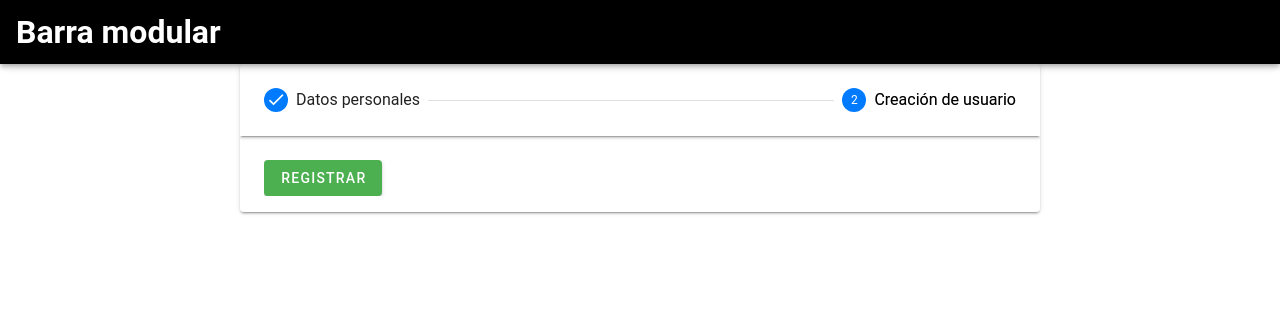
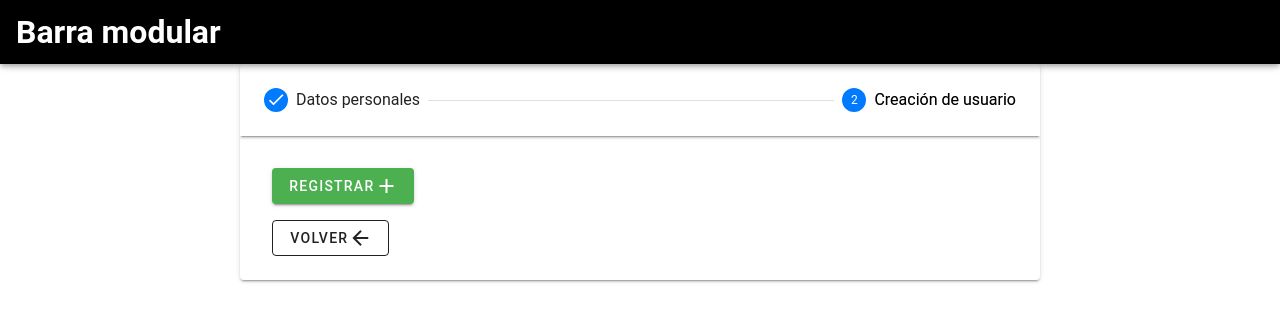
Before and after one commit to carlosdizx/inventas-mercamejor, a Vue app: page /registro in a window 1280 px wide. Both pictures are taken after a click on the button "CONTINUAR". Shown: the top 322 px of the page. Built offline with nearby package versions, Linux system fonts and the light colour scheme; no server answers; the database is empty; a small style sheet from the web is missing.

Commit message:
mejorada la vista de el form de registro

```diff
--- a/src/views/Registro.vue
+++ b/src/views/Registro.vue
@@ -14,11 +14,27 @@
     <v-stepper-items>
       <v-stepper-content step="1">
         <PersonalDetails />
-        <v-btn color="primary" @click="etapa = 2"> Continuar </v-btn>
+        <v-btn color="primary" @click="etapa = etapa + 1" outlined class="mx-2">
+          Continuar
+          <v-icon>mdi-arrow-right</v-icon>
+        </v-btn>
       </v-stepper-content>
 
       <v-stepper-content step="2">
-        <v-btn color="success" @click="etapa = 3"> Registrar </v-btn>
+        <v-btn color="success" @click="etapa = etapa + 1" class="mx-2 my-2">
+          Registrar
+          <v-icon>mdi-plus</v-icon>
+        </v-btn>
+        <br />
+        <v-btn
+          color="dark"
+          @click="etapa = etapa - 1"
+          outlined
+          class="mx-2 my-2"
+        >
+          Volver
+          <v-icon>mdi-arrow-left</v-icon>
+        </v-btn>
       </v-stepper-content>
       <v-stepper-content step="3">
         <v-progress-linear indeterminate color="yellow darken-2" />
```
